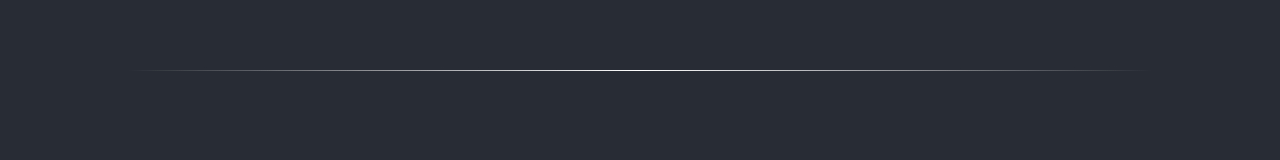
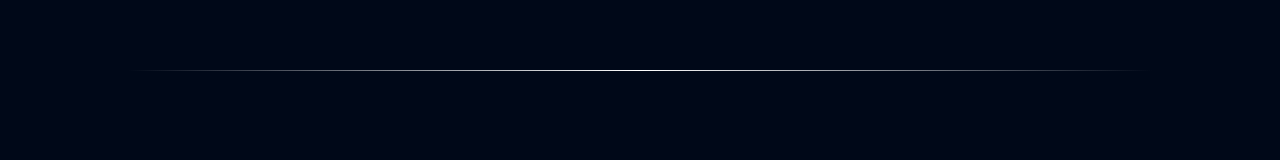
Before and after one commit to JacobChan182/portfolio, a React (Create React App) app: page / in a window 1280 px wide. Shown: the part 730-890 px from the top of the page. Built offline with nearby package versions, Linux system fonts and the light colour scheme.

Commit message:
deleted robots.txt

```diff
--- a/src/App.css
+++ b/src/App.css
@@ -1,5 +1,5 @@
 body {
-  background-color: #282c34; /* Or any color you want */
+  background-color: #000818; /* Or any color you want */
   margin: 0; /* Optional: removes default margin */
   padding: 0; /* Optional: removes default padding */
 }
@@ -24,18 +24,18 @@ body {
 hr {
   border: 0;
   height: 1px;
-  background-image: linear-gradient(to right, #282c34,      /* left side */
-    #282c34 10%,  /* blend left */
+  background-image: linear-gradient(to right, #000818,      /* left side */
+    #000818 10%,  /* blend left */
     #ffffff 50%,     /* center black */
-    #282c34 90%,  /* blend right */
-    #282c34); /* right side */
+    #000818 90%,  /* blend right */
+    #000818); /* right side */
   background-color: transparent; /* Add this */;
   margin: 0;
   padding: 0;
 }
 
 .App-header {
-  background-color: #282c34;
+  background-color: #000818;
   min-height: 100vh;
   display: flex;
   flex-direction: column;
@@ -46,7 +46,7 @@ hr {
 }
 
 .blog-post-intro {
-  background-color: #282c34;
+  background-color: #000818;
   min-height: 30vh;
   display: flex;
   flex-direction: column;
```
Also changed, not shown: public/robots.txt (deleted).
